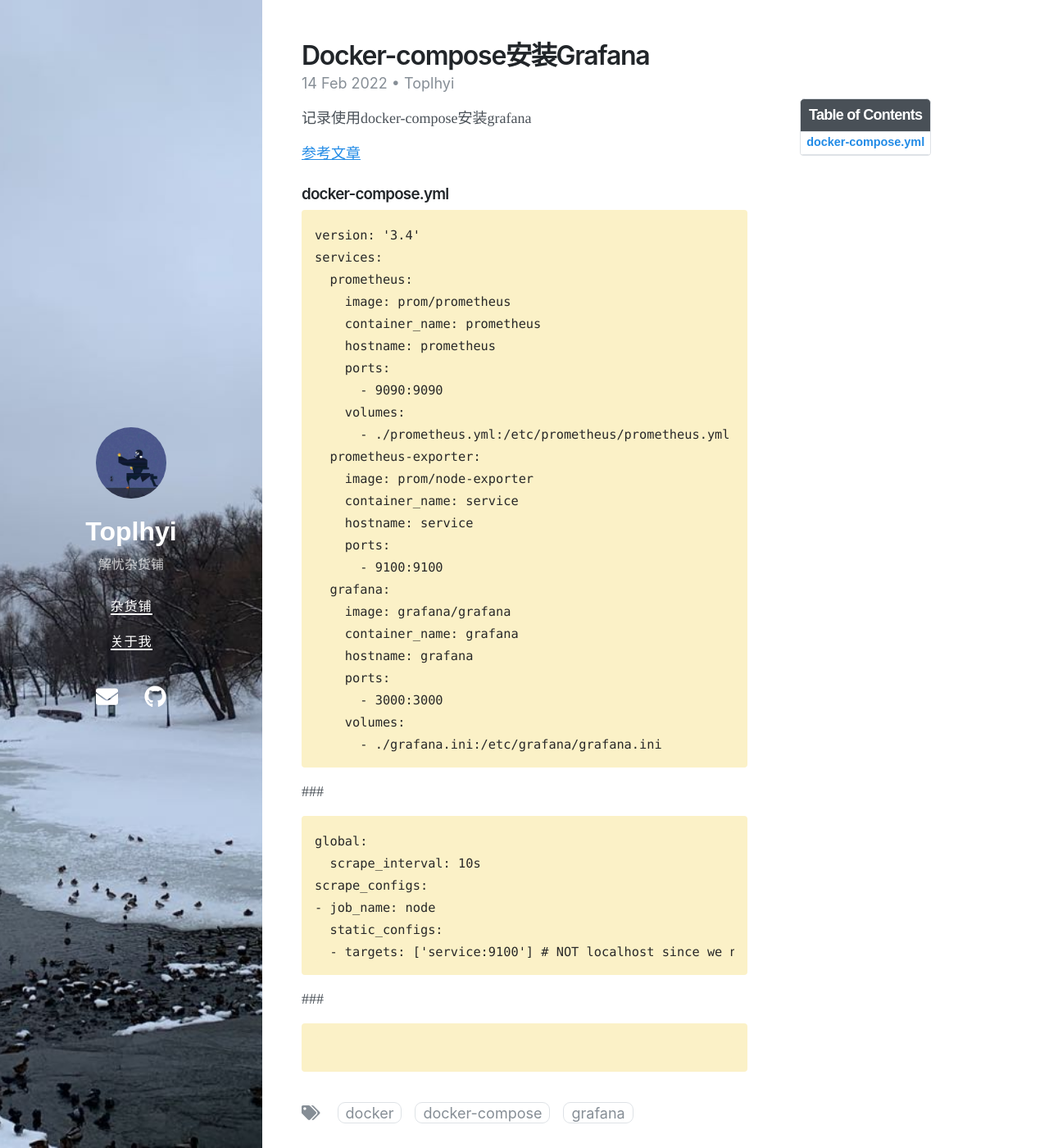
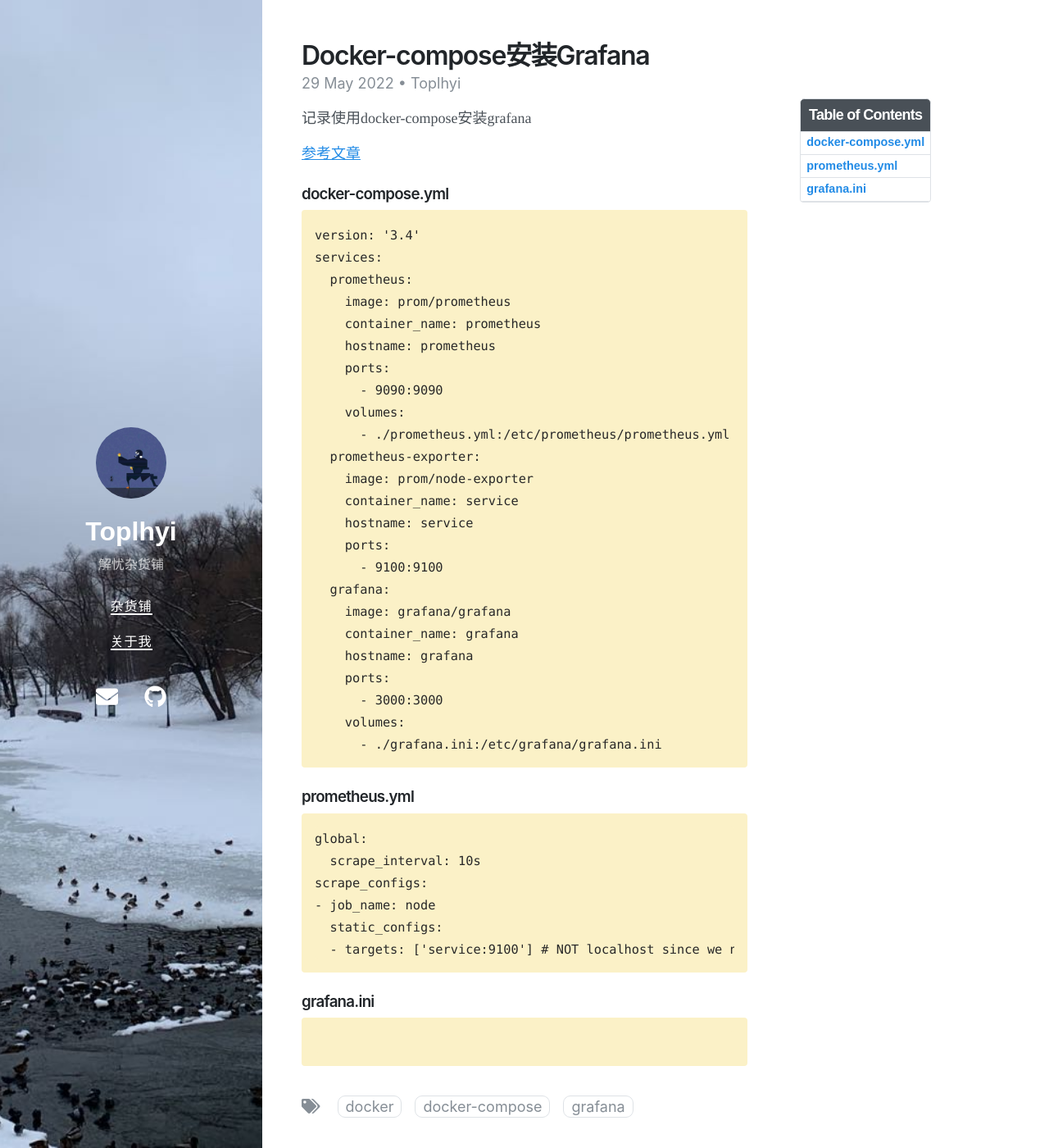
Before and after one commit to toplhy/toplhy.github.io, a Jekyll site: the page built from _posts/2022-05-29-docker-compose-grafana.md, in a window 1280 px wide and 1400 px high. Shown: the whole window at 82% size. Built offline with Jekyll 4.4.1, drawn with Linux system fonts in a browser that asks for light colours; nearby versions of some CDN libraries.

Commit message:
Update and rename 2022-02-14-docker-compose-grafana.md to 2022-05-29-docker-compose-grafana.md

````diff
--- a/_posts/2022-02-14-docker-compose-grafana.md
+++ b/_posts/2022-05-29-docker-compose-grafana.md
@@ -2,7 +2,7 @@
 layout: post
 title: Docker-compose安装Grafana
 author: Toplhyi
-date: 2022-02-14 17:37 +0800
+date: 2022-05-29 17:37 +0800
 tags: [docker, docker compose, grafana]
 toc:  true
 ---
@@ -39,7 +39,7 @@
       - ./grafana.ini:/etc/grafana/grafana.ini
 ```
 
-###
+### prometheus.yml
 ```
 global:
   scrape_interval: 10s
@@ -49,7 +49,7 @@
   - targets: ['service:9100'] # NOT localhost since we named the host of service in docker-compose file
 ```
 
-###
+### grafana.ini
 ```
 
 ```
````
